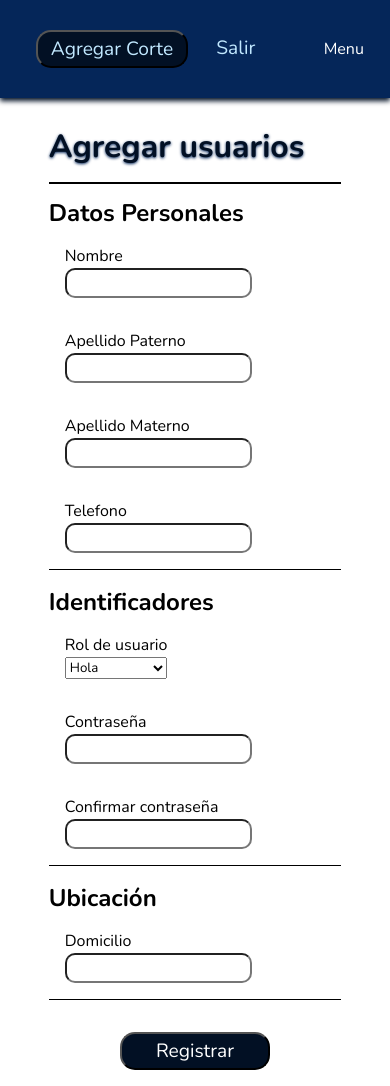
After one commit to KIHM-02/Jackes_2.0, a PHP site: page /admin/usuario_registro.php in a window 390 px wide. The commit adds this page. Run offline with PHP 8.4, Linux system fonts and the light colour scheme; the visitor is signed in with stand-in values (Sample User, id 1).

Commit message:
Ended the register for users, it's now responsive. Added new style "align-center" in init-border and a new padding size in color.

```diff
--- /dev/null
+++ b/admin/css/main_reg.css
@@ -0,0 +1,77 @@
+header{
+    width: 75%;
+    margin: auto;
+    margin-top: var(--top-margin);
+    padding: .9em 0;
+    display: flex;
+    flex-flow: row wrap;
+
+    border: 2px solid black;
+    border-top: none;
+    border-left: none;
+    border-right: none;
+
+}
+
+/* Formulario de entradas*/
+
+.form-register{
+    width: 75%;
+    margin: auto;
+    margin-top: var(--top-margin);
+}
+
+section.divider{
+    width: 100%;
+    display: flex;
+    margin-bottom: var(--bottom-margin);
+    flex-flow: row wrap;
+
+    border: 1px solid black;
+    border-right: none;
+    border-left: none;
+    border-top: none;
+
+}
+
+.section-title, .section-inputs{
+    display: flex;
+    flex-flow: row wrap;
+}
+
+.section-title{
+    width: 40%;
+    align-items: center;
+}
+
+.section-inputs{
+    width: 60%;
+}
+
+/* Articulos de datos*/
+
+.inputs{
+    display: flex;
+    flex-flow: column wrap;
+    gap: 1px;
+    margin: var(--right-small-margin);
+}
+
+.inputs input{
+    border-radius: var(--box-small-radius);
+    padding: var(--inside-padding);
+}
+
+/*Centrador de element, solo usado en el boton*/
+
+@media screen and (max-width: 900px)
+{
+    section.divider{
+        flex-direction: column;
+        align-items: center;
+    }
+
+    .section-title, .section-inputs{
+        width: 100%;
+    }
+}
--- /dev/null
+++ b/admin/template/header_registro.php
@@ -0,0 +1,41 @@
+<?php
+    session_start();
+
+    if(!isset($_SESSION['userId']))
+    {
+        header("Location:index.php");
+    }
+ ?>
+
+<!DOCTYPE html>
+<html lang="en">
+<head>
+    <meta charset="UTF-8">
+    <meta name="viewport" content="width=device-width, initial-scale=1.0">
+    <link rel="stylesheet" href="../css/color.css">
+    <link rel="stylesheet" href="../css/init-border.css">
+    <link rel="stylesheet" href="css/nav.css">
+    <link rel="stylesheet" href="css/main_reg.css">
+
+    <title>Adminitrador</title>
+</head>
+<body>
+    <nav class ="nav-bar">
+        <ul class ="ul-left">
+            <button class ="list-elements btn-black"><a href="#">Agregar Corte</a></button>
+            <li class ="list-elements"><a href="config/close_session.php">Salir</a></li>
+        </ul>
+
+        <label id = "label-chk-menu" for="chk-ul-right">Menu</label>
+        <input type="checkbox" name="chk-ul-right" id="chk-ul-right">
+
+        <ul class ="ul-right">
+            <li class ="list-elements"><a href="corte.php">Cortes</a></li>
+            <li class ="list-elements"><a href="usuario.php">Usuarios</a></li>
+            <li class ="list-elements"><a href="#">Vehiculos</a></li>
+            <li class ="list-elements"><a href="#">Maquinas</a></li>
+            <li class ="list-elements"><a href="#">Clientes</a></li>
+        </ul>
+    </nav>
+
+    <main>
--- a/admin/usuario.php
+++ b/admin/usuario.php
@@ -3,8 +3,7 @@
         <h2 class="subtitle header-elements">Panel Usuarios</h2>
 
         <div>
-            <a class ="header-elements" href="#"><button class="btn-black-header header-buttons">Agregar</button></a>
-            <a class ="header-elements" href="#"><button class="btn-black-header header-buttons">Modificar</button></a>
+            <a class ="header-elements" href="usuario_registro.php"><button class="btn-black-header header-buttons">Agregar</button></a>
         </div>
     </header>
 
--- /dev/null
+++ b/admin/usuario_registro.php
@@ -0,0 +1,73 @@
+<?php include("template/header_registro.php"); ?>
+    <header>
+        <h2 class ="subtitle">Agregar usuarios</h2>
+    </header>
+
+    <form action="post" class="form-register">
+        <section class ="divider">
+            <div class ="section-title"><h2>Datos Personales</h2></div>
+            <div class ="section-inputs">
+                <article class ="inputs">
+                    <label for="txtName">Nombre</label>
+                    <input type="text" id="txtName" name = "txtName">
+                </article>
+
+                <article class ="inputs">
+                    <label for="txtPaterno">Apellido Paterno</label>
+                    <input type="text" id="txtPaterno" name = "txtPaterno">
+                </article>
+
+                <article class ="inputs">
+                    <label for="txtMaterno">Apellido Materno</label>
+                    <input type="text" id="txtMaterno" name = "txtMaterno">
+                </article>
+
+                <article class ="inputs">
+                    <label for="txtTel">Telefono</label>
+                    <input type="text" id="txtTel" name = "txtTel">
+                </article>
+
+            </div>
+        </section>
+
+        <section class ="divider">
+            <div class ="section-title"><h2>Identificadores</h2></div>
+            <div class ="section-inputs">
+                <article class ="inputs">
+                    <label for="txtRol">Rol de usuario</label>
+                    <select name="txtRol" id="txtRol">
+                        <option value="Hello">Hola</option>
+                    </select>
+                </article>
+
+                <article class ="inputs">
+                    <label for="txtTel">Contraseña</label>
+                    <input type="text" id="txtPass" name = "txtPass">
+                </article>
+
+                <article class ="inputs">
+                    <label for="txtTel">Confirmar contraseña</label>
+                    <input type="text" id="txtConPass" name = "txtConPass">
+                </article>
+            </div>
+        </section>
+
+        <section class ="divider">
+            <div class ="section-title"><h2>Ubicación</h2></div>
+            <div class ="section-inputs">
+                <article class ="inputs">
+                    <label for="txtUbication">Domicilio</label>
+                    <input type="text" name="txtUbication" id="txtUbication">
+                </article>
+            </div>
+        </section>
+
+        <section>
+            <div class ="aligner-center">
+                <input type="submit" class = "btn-black-header space-top" value ="Registrar">
+            </div>
+        </section>
+
+    </form>
+
+<?php include("template/footer.php") ?>
--- a/css/color.css
+++ b/css/color.css
@@ -34,4 +34,6 @@
     --right-small-margin: 1em;
     --bottom-margin: 1em;
 
+    --inside-padding: .3em;
+
 }
--- a/css/init-border.css
+++ b/css/init-border.css
@@ -60,3 +60,8 @@
 .space-top{
     margin-top: var(--top-margin);
 }
+
+.aligner-center{
+    text-align: center;
+    margin-bottom: var(--bottom-margin);
+}
```
